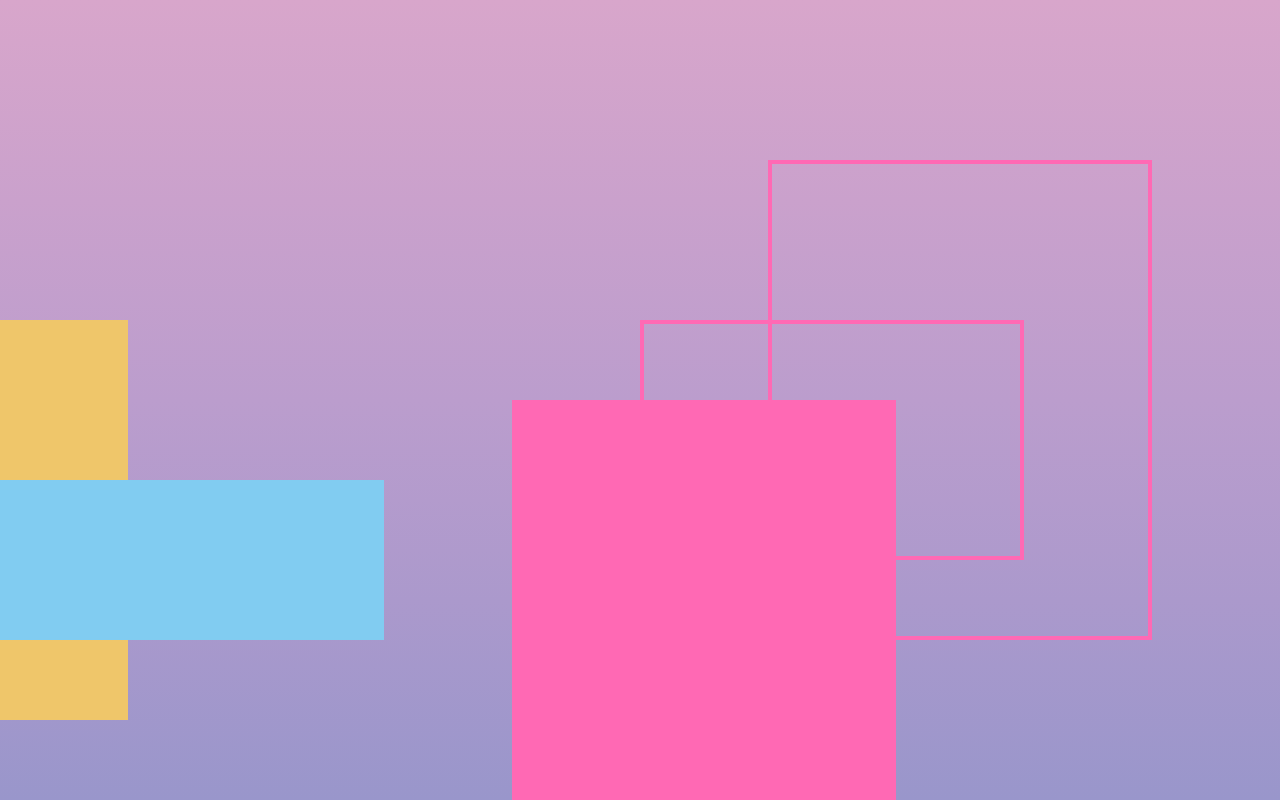
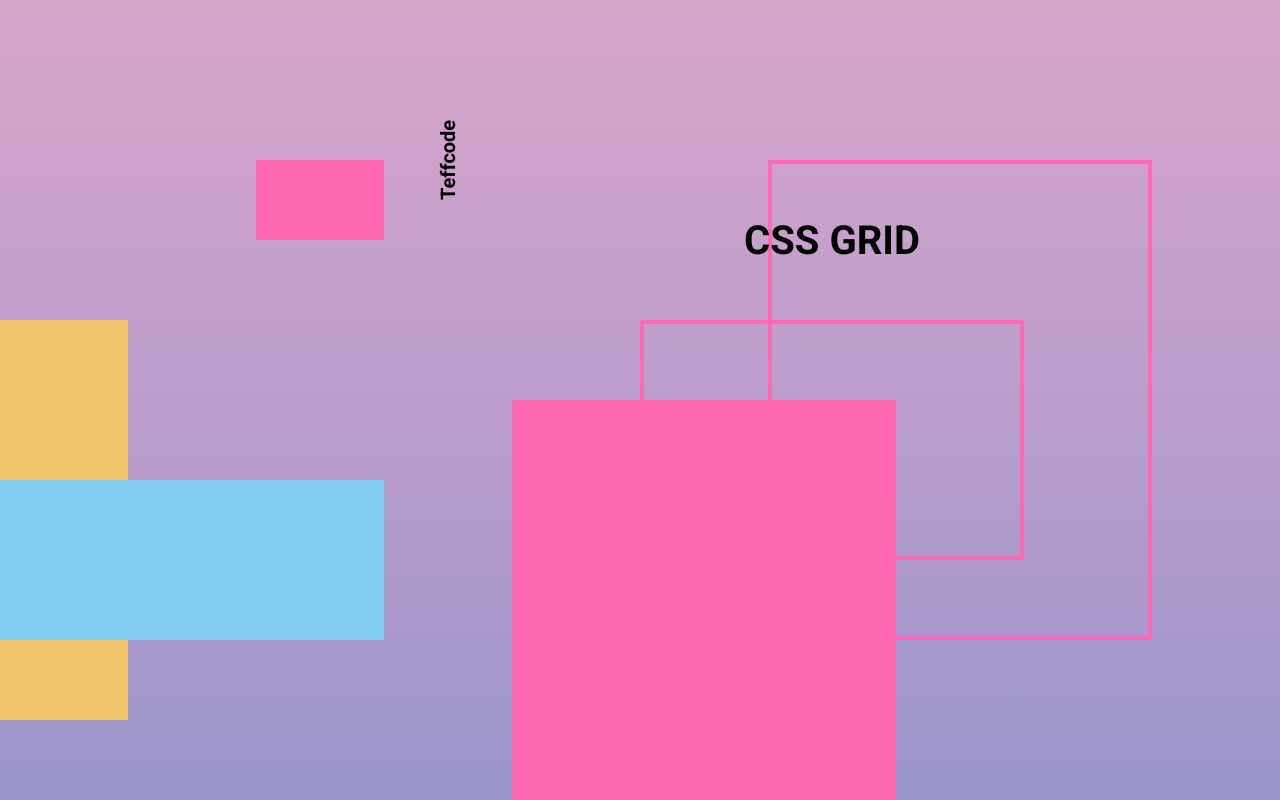
Before and after one commit to zfekl/CSS-GRID-Layout, a plain HTML site: page Proyecto/index.html in a window 1280 px wide. Drawn offline with Linux system fonts and the light colour scheme.

Commit message:
Continuando con la fase de ubicación y alineamiento

```diff
--- a/Proyecto/index.html
+++ b/Proyecto/index.html
@@ -13,6 +13,13 @@
         <div class="item-3"></div>
         <div class="item-4"></div>
         <div class="item-5"></div>
+        <div class="item-6">
+            <p>CSS GRID</p>
+        </div>
+        <div class="item-7"></div>
+        <div class="item-8">
+            <p>Teffcode</p>
+        </div>
     </div>
 </body>
 </html>
--- a/Proyecto/style.css
+++ b/Proyecto/style.css
@@ -52,3 +52,31 @@ body {
     grid-column: 7 / 10;
     grid-row: 3 / 9;
 }
+
+.item-6 {
+    font-size: 40px;
+    grid-column: 6 / 9;
+    grid-row: 3 / 5;
+    display: grid;
+    justify-items: center;
+    align-items: center;
+}
+.p {
+    margin: 0;
+}
+.item-7 {
+    background: hotpink;
+    grid-column: 3 / 4;
+    grid-row: 3 / 4;
+}
+
+.item-8 {
+    font-size: 20px;
+    display: grid;
+    grid-column: 4;
+    grid-row: 2 / 4;
+    transform: rotate(180deg);
+    writing-mode: vertical-lr;
+    justify-items: center;
+    align-items: center;
+}
```
